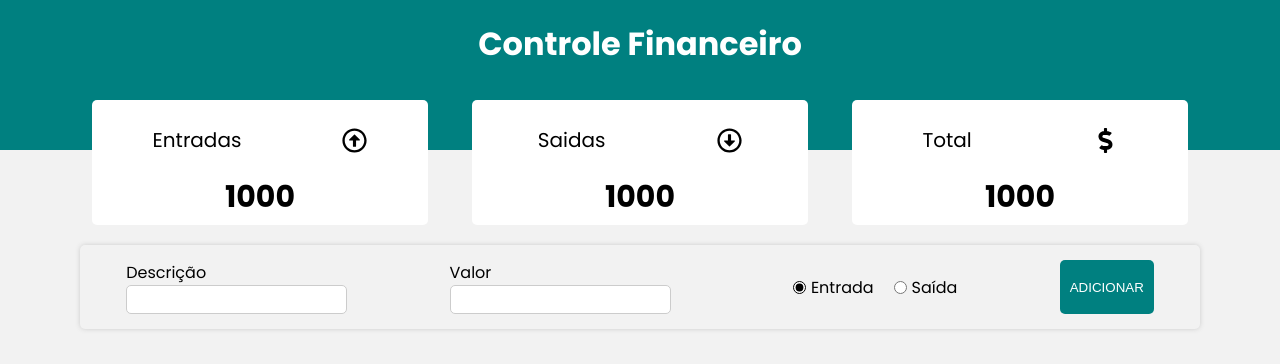
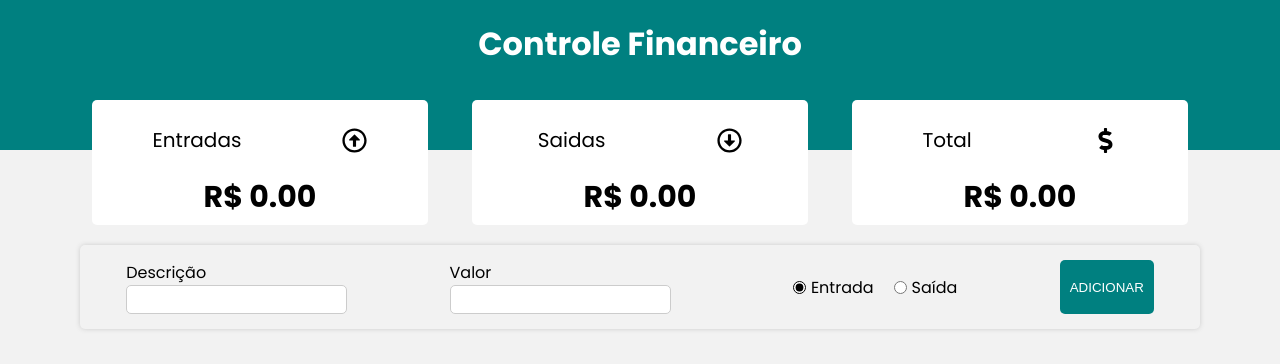
Before and after one commit to Adrianodbs/controle-de-finan-as-react, a React (Create React App) app: page / in a window 1280 px wide. Shown: the top 364 px of the page. Built offline with nearby package versions, Linux system fonts and the light colour scheme.

Commit message:
adicionando as funcionalidades do resume

```diff
--- a/src/App.js
+++ b/src/App.js
@@ -1,14 +1,43 @@
-import React from 'react'
+import React, { useState, useEffect } from 'react'
 import Form from './components/Form'
 import Header from './components/Header'
 import Resume from './components/Resume'
 import Global from './styles/global'
 
 function App() {
+  const data = localStorage.getItem('transactions')
+
+  //Se existir algum dado no localStorage ele vai agir, se não tiver ele vai devolver um array vazio
+  const [transactionsList, setTransactionsList] = useState(
+    data ? JSON.parse(data) : []
+  )
+
+  const [income, setIncome] = useState(0)
+  const [expense, setExpense] = useState(0)
+  const [total, setTotal] = useState(0)
+
+  useEffect(() => {
+    const amountExpense = transactionsList
+      .filter(item => item.expense)
+      .map(transaction => Number(transaction.amount))
+
+    const amountIncome = transactionsList
+      .filter(item => item.expense)
+      .map(transaction => Number(transaction.amount))
+
+    const expense = amountExpense.reduce((acc, cur) => acc + cur, 0).toFixed(2)
+    const income = amountExpense.reduce((acc, cur) => acc + cur, 0).toFixed(2)
+
+    const total = Math.abs(income - expense).toFixed(2)
+
+    setIncome(`R$ ${income}`)
+    setExpense(`R$ ${expense}`)
+    setTotal(`${Number(income) < Number(expense) ? '-' : ''} R$ ${total}`)
+  }, [transactionsList])
   return (
     <>
       <Header />
-      <Resume />
+      <Resume income={income} expense={expense} total={total} />
       <Form />
       <Global />
     </>
--- a/src/components/Resume/index.js
+++ b/src/components/Resume/index.js
@@ -8,12 +8,20 @@ import {
   FaDollarSign
 } from 'react-icons/fa'
 
-function Resume() {
+function Resume({ income, expense, total }) {
   return (
     <Container>
-      <ResumeItem title="Entradas" Icon={FaRegArrowAltCircleUp} value="1000" />
-      <ResumeItem title="Saidas" Icon={FaRegArrowAltCircleDown} value="1000" />
-      <ResumeItem title="Total" Icon={FaDollarSign} value="1000" />
+      <ResumeItem
+        title="Entradas"
+        Icon={FaRegArrowAltCircleUp}
+        value={income}
+      />
+      <ResumeItem
+        title="Saidas"
+        Icon={FaRegArrowAltCircleDown}
+        value={expense}
+      />
+      <ResumeItem title="Total" Icon={FaDollarSign} value={total} />
     </Container>
   )
 }
```
